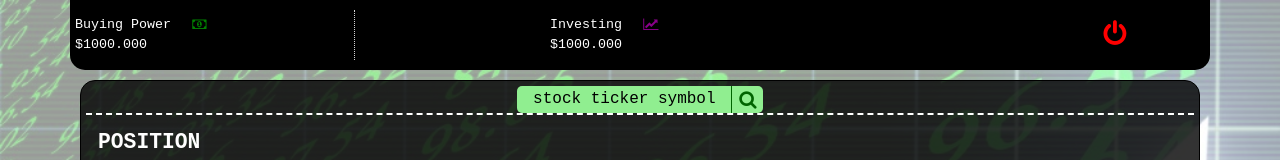
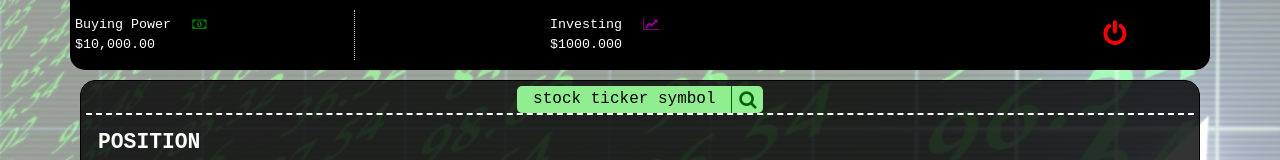
Before and after one commit to dagmawig/mock-trader-full-stack, a React (Create React App) app: page /search in a window 1280 px wide. Shown: the top 160 px of the page. Built offline with nearby package versions, Linux system fonts and the light colour scheme.

Commit message:
updated buying power in header component and funding available in the buy/sell modal to reflect the actual funding in the app state.

```diff
--- a/src/components/Header.js
+++ b/src/components/Header.js
@@ -1,7 +1,16 @@
 import React from 'react';
 import './Header.css';
+import { useStateValue } from './StateWrap';
 
 function Header() {
+
+    const [{ fund }] = useStateValue();
+
+    function formatNum(x) {
+        x = x.toFixed(2);
+        return x.toString().replace(/\B(?=(\d{3})+(?!\d))/g, ",");
+    }
+
     return (
         <div className="header container">
             <div className="header_row row">
@@ -10,7 +19,7 @@ function Header() {
                         Buying Power &emsp;<i className="fa fa-money"></i>
                     </div>
                     <div className="header_cash_bottom row">
-                        $1000.000
+                        ${formatNum(fund)}
                     </div>
                 </div>
                 <div className="header_stock col-5 col-sm-3">
--- a/src/components/Reducer.js
+++ b/src/components/Reducer.js
@@ -1,6 +1,7 @@
 export const initialState = {
     userID: 'dag',
     loadingDisplay: 'none',
+    fund: 10000,
     search: { price: '', plusButtonClass: '', searchedTicker: '' },
     watchlist: {
         ticker: [],
--- a/src/components/Search.js
+++ b/src/components/Search.js
@@ -8,14 +8,17 @@ import { useStateValue } from './StateWrap';
 
 function Search() {
     const [ticker, getTicker] = useState('');
-    const [{ userID, search, watchlist }, dispatch] = useStateValue();
+    const [{ userID, search, watchlist, fund }, dispatch] = useStateValue();
     const [trade, startTrade] = useState(['Trade', 'purple', 'hidden']);
+    const [shareBuy, getBuyShare] = useState(0);
+    const [shareSell, getSellShare] = useState(0);
+    const [limitPrice, getLimitPrice] = useState(0);
+    const [limitOrder, getLimitOrder] = useState(0);
 
-    // function startTrade() {
-    //     trade=!trade;
-    //     console.log(trade)
-    // }
-
+    function formatNum(x) {
+        x = x.toFixed(2);
+        return x.toString().replace(/\B(?=(\d{3})+(?!\d))/g, ",");
+    }
     function openBuy() {
         window.$('#buyModal').modal('show');
 
@@ -257,14 +260,14 @@ function Search() {
                                 <button type="button" className="close modal_close_button" data-dismiss="modal" aria-label="Close">
                                     <span aria-hidden="true" className="modal_x">&times;</span>
                                 </button>
-                                <p className="modal_fund col-12">$1,000 available</p>
+                                <p className="modal_fund col-12">${formatNum(fund)} available</p>
 
                             </div>
                             <div className="modal-body">
                                 <div className="modal_share">
                                     <div className="modal_share_text">Number of Shares</div>
                                     <div className="modal_share_input">
-                                        <input type="number" placeholder="0"></input>
+                                        <input type="number" placeholder="0" value={shareBuy} onChange={(e) => getBuyShare(e.target.value)}></input>
                                     </div>
                                 </div>
                                 <div className="modal_price">
@@ -275,7 +278,7 @@ function Search() {
                                 </div>
                                 <div className="modal_cost">
                                     <div className="modal_cost_text">Estimated Cost</div>
-                                    <div className="modal_cost_num">$2,079</div>
+                                    <div className="modal_cost_num">${formatNum(shareBuy*parseFloat(search.price))}</div>
                                 </div>
                                 <div className="modal_limit">
                                     <div className="modal_limit_check">
@@ -283,7 +286,7 @@ function Search() {
                                         <input type="checkbox" id="limitPrice"></input>
                                     </div>
                                     <div className="modal_limit_input">
-                                        <input type="number" placeholder="$"></input>
+                                        <input type="number" placeholder="$" value={limitPrice} onChange={(e) => getLimitPrice(e.target.value)}></input>
                                     </div>
                                 </div>
 
@@ -304,14 +307,14 @@ function Search() {
                                 <button type="button" className="close modal_close_button" data-dismiss="modal" aria-label="Close">
                                     <span aria-hidden="true" className="modal_x">&times;</span>
                                 </button>
-                                <p className="modal_fund col-12">$1,000 available</p>
+                                <p className="modal_fund col-12">${formatNum(fund)} available</p>
 
                             </div>
                             <div className="modal-body">
                                 <div className="modal_share">
                                     <div className="modal_share_text">Number of Shares</div>
                                     <div className="modal_share_input">
-                                        <input type="number" placeholder="0"></input>
+                                        <input type="number" placeholder="0" value={shareSell} onChange={(e) => getSellShare(e.target.value)}></input>
                                     </div>
                                 </div>
                                 <div className="modal_price">
@@ -322,7 +325,7 @@ function Search() {
                                 </div>
                                 <div className="modal_cost">
                                     <div className="modal_cost_text">Estimated Credit</div>
-                                    <div className="modal_cost_num">$2,079</div>
+                                    <div className="modal_cost_num">${formatNum(shareSell*parseFloat(search.price))}</div>
                                 </div>
                                 <div className="modal_limit">
                                     <div className="modal_limit_check">
@@ -330,7 +333,7 @@ function Search() {
                                         <input type="checkbox" id="limitPrice"></input>
                                     </div>
                                     <div className="modal_limit_input">
-                                        <input type="number" placeholder="$"></input>
+                                        <input type="number" placeholder="$" value={limitOrder} onChange={(e) => getLimitOrder(e.target.value)}></input>
                                     </div>
                                 </div>
 
```
Also changed, not shown: 1 other file (tests, documents, lock files or other folders).
